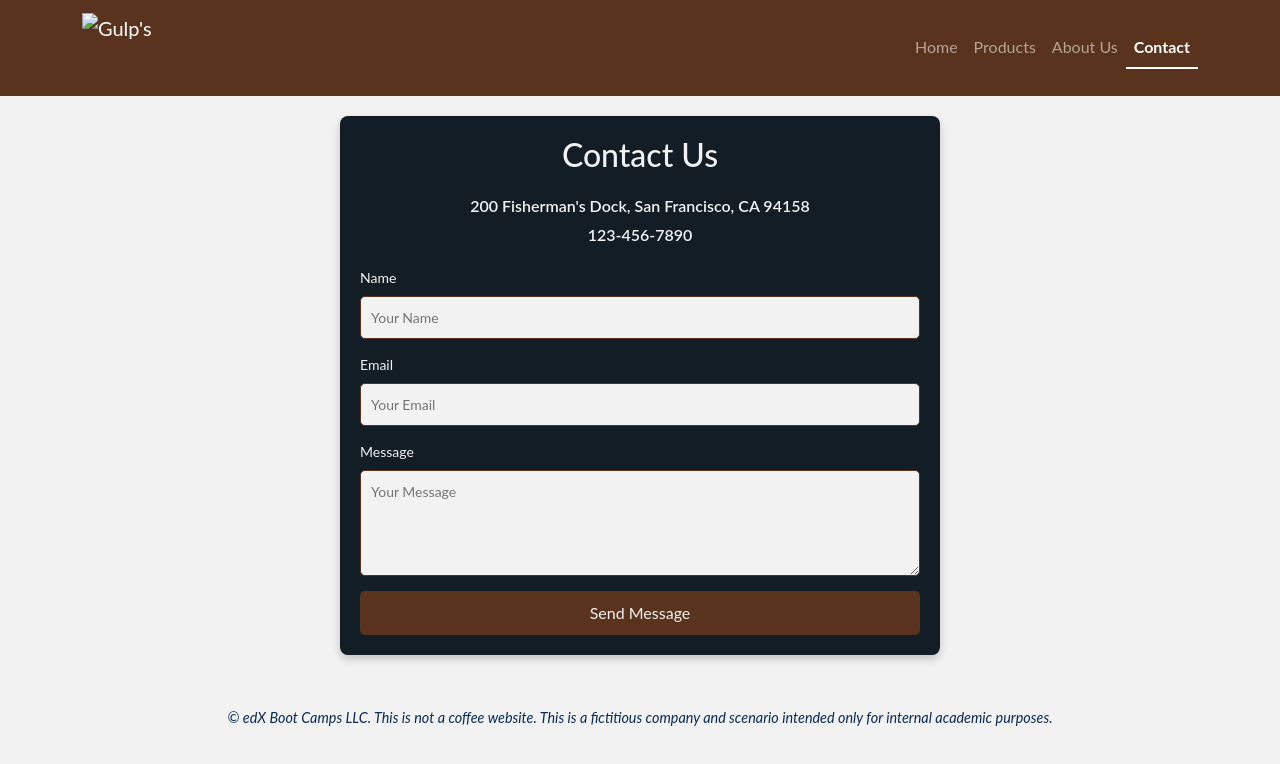
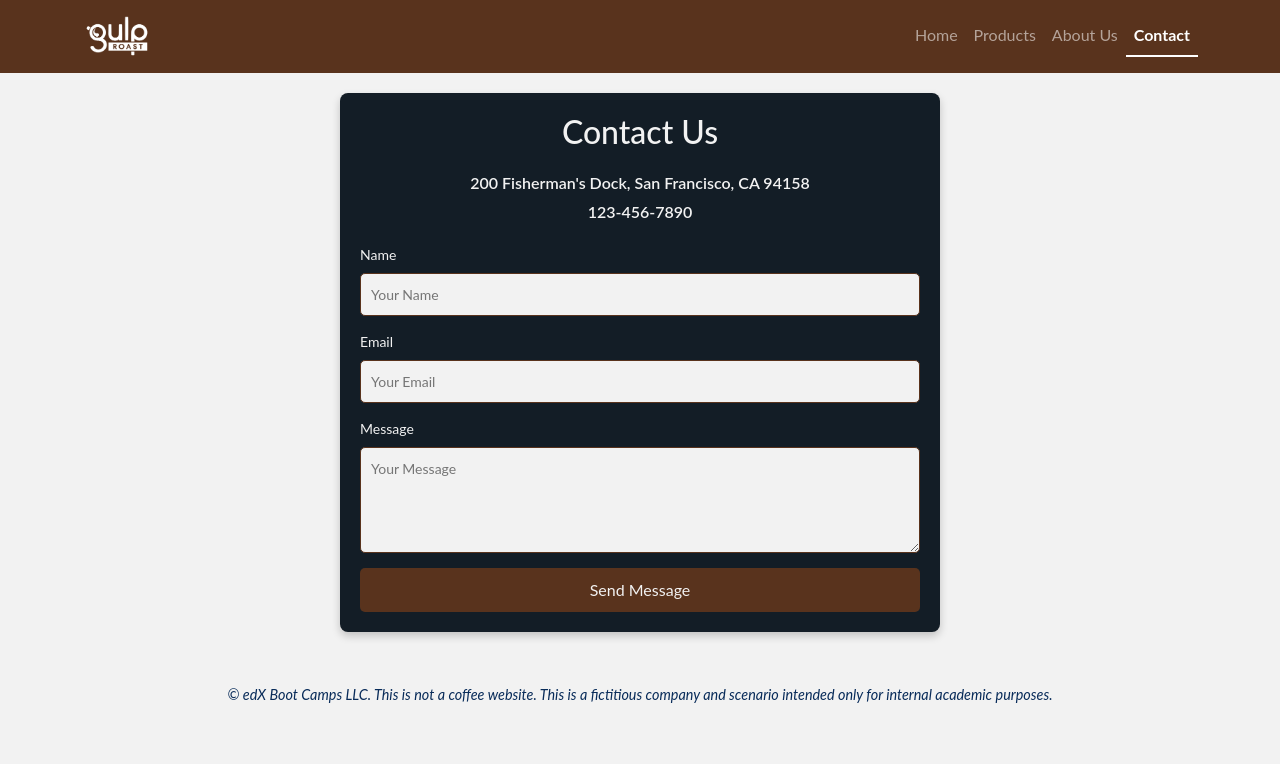
Before and after one commit to mariaruu/module11, a plain HTML site: page contact.html in a window 1280 px wide. Drawn offline with nearby package versions, Linux system fonts and the light colour scheme.

Commit message:
Update contact.html

```diff
--- a/contact.html
+++ b/contact.html
@@ -16,7 +16,7 @@
     <div class="container">
       <!-- logo -->
       <a class="navbar-brand" href="index.html">
-        <img src="/images/gulp-logo-light.webp" alt="Gulp's Logo" width="70" height="70" class="d-inline-block align-top">
+        <img src="gulp-logo-light.webp" alt="Gulp's Logo" width="70" height="70" class="d-inline-block align-top">
     </a>
 
       <!-- bottom -->
```
